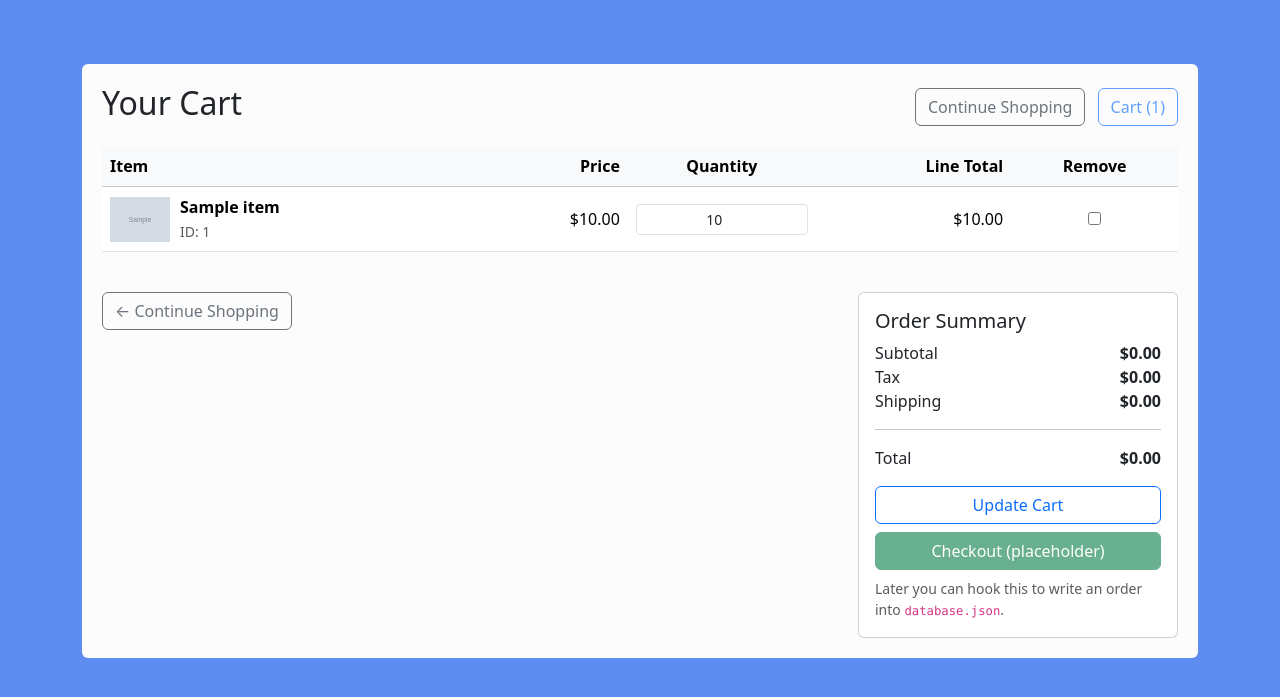
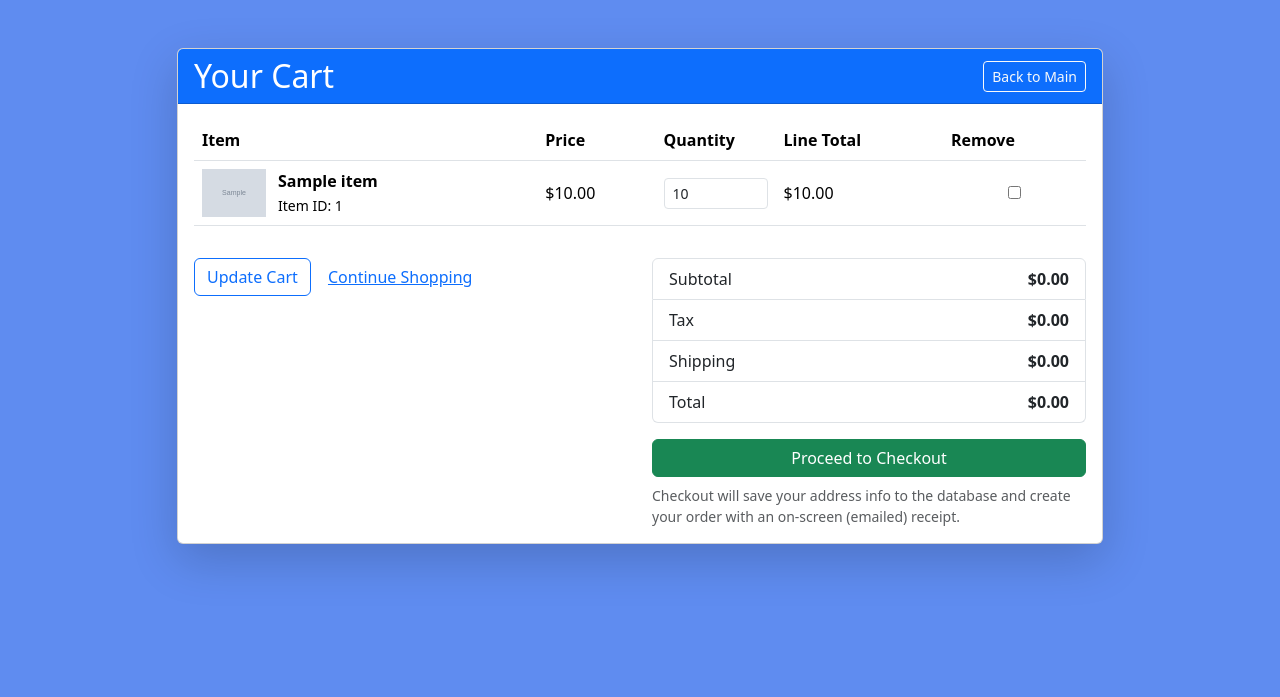
Before and after one commit to Krogers48/swe-3313-fall-2025-team-12, a Flask app: template source/templates/cart.html in a window 1280 px wide. Shown: the top 697 px of the page. Run offline with Flask 3, Linux system fonts and the light colour scheme; the template is opened without the code that fills it: most values are stand-ins (such as "Sample title", 1, 10 or a date in 2020).

Commit message:
new pages

```diff
--- a/source/templates/cart.html
+++ b/source/templates/cart.html
@@ -6,38 +6,30 @@ Shopping Cart
 
 {% block filling %}
 <body style="background-color: #5F8CF0;">
-    <div class="container" style="margin-top: 5%; margin-bottom: 5%;">
-        <div class="rounded" style="background-color: #fcfcfc; padding: 20px;">
-            <div class="d-flex justify-content-between align-items-center mb-3">
-                <h2>Your Cart</h2>
+    <main class="container my-5">
+        <section class="row justify-content-center">
+            <div class="col-lg-10">
+                <div class="card shadow-lg">
+                    <div class="card-header bg-primary text-white d-flex justify-content-between align-items-center">
+                        <h2 class="mb-0">Your Cart</h2>
                         <div>
-                    <a href="{{ url_for('main') }}" class="btn btn-outline-secondary me-2">
-                        Continue Shopping
+                            <a href="{{ url_for('main') }}" class="btn btn-outline-light btn-sm">
+                                Back to Main
                             </a>
-                    <span class="btn btn-outline-primary disabled">
-                        Cart ({{ cart_count }})
-                    </span>
                         </div>
                     </div>
-
-            {% if not items %}
-                <div class="alert alert-info">
-                    Your cart is currently empty.
-                </div>
-                <a href="{{ url_for('main') }}" class="btn btn-primary">
-                    Browse Inventory
-                </a>
-            {% else %}
-                <form method="post" action="{{ url_for('cart') }}">
+                    <div class="card-body">
+                        {% if items %}
+                            <form method="post">
                                 <div class="table-responsive">
                                     <table class="table align-middle">
-                            <thead class="table-light">
+                                        <thead>
                                             <tr>
-                                    <th scope="col">Item</th>
-                                    <th scope="col" class="text-end">Price</th>
-                                    <th scope="col" class="text-center">Quantity</th>
-                                    <th scope="col" class="text-end">Line Total</th>
-                                    <th scope="col" class="text-center">Remove</th>
+                                                <th>Item</th>
+                                                <th>Price</th>
+                                                <th style="width: 120px;">Quantity</th>
+                                                <th>Line Total</th>
+                                                <th>Remove</th>
                                             </tr>
                                         </thead>
                                         <tbody>
@@ -45,30 +37,27 @@ Shopping Cart
                                                 <tr>
                                                     <td>
                                                         <div class="d-flex align-items-center">
-                                            <img src="{{ item.img }}" alt="{{ item.name }}" style="width: 60px; height: auto; margin-right: 10px;">
+                                                            {% if item.img %}
+                                                                <img src="{{ item.img }}" alt="{{ item.name }}"
+                                                                     style="width: 64px; height: auto; margin-right: 12px;">
+                                                            {% endif %}
                                                             <div>
                                                                 <strong>{{ item.name }}</strong><br>
-                                                <small class="text-muted">ID: {{ item.item_id }}</small>
+                                                                <small>Item ID: {{ item.item_id }}</small>
                                                             </div>
                                                         </div>
                                                     </td>
-                                    <td class="text-end">
-                                        ${{ "%.2f"|format(item.price) }}
-                                    </td>
-                                    <td class="text-center" style="max-width: 90px;">
+                                                    <td>${{ '%.2f'|format(item.price) }}</td>
+                                                    <td>
                                                         <input type="number"
-                                               class="form-control form-control-sm text-center"
+                                                               class="form-control form-control-sm"
                                                                name="qty_{{ item.key }}"
-                                               min="1"
+                                                               min="0"
                                                                value="{{ item.quantity }}">
                                                     </td>
-                                    <td class="text-end">
-                                        ${{ "%.2f"|format(item.line_total) }}
-                                    </td>
+                                                    <td>${{ '%.2f'|format(item.line_total) }}</td>
                                                     <td class="text-center">
-                                        <input type="checkbox"
-                                               name="remove_{{ item.key }}"
-                                               aria-label="Remove {{ item.name }} from cart">
+                                                        <input type="checkbox" name="remove_{{ item.key }}">
                                                     </td>
                                                 </tr>
                                             {% endfor %}
@@ -76,53 +65,55 @@ Shopping Cart
                                     </table>
                                 </div>
 
-                    <div class="row mt-4">
-                        <div class="col-md-6 mb-3">
-                            <a href="{{ url_for('main') }}" class="btn btn-outline-secondary">
-                                &larr; Continue Shopping
+                                <div class="row mt-3">
+                                    <div class="col-md-6">
+                                        <button type="submit" class="btn btn-outline-primary">
+                                            Update Cart
+                                        </button>
+                                        <a href="{{ url_for('main') }}" class="btn btn-link">
+                                            Continue Shopping
                                         </a>
                                     </div>
                                     <div class="col-md-6">
-                            <div class="card ms-md-auto" style="max-width: 320px;">
-                                <div class="card-body">
-                                    <h5 class="card-title">Order Summary</h5>
-                                    <div class="d-flex justify-content-between">
+                                        <ul class="list-group">
+                                            <li class="list-group-item d-flex justify-content-between">
                                                 <span>Subtotal</span>
-                                        <strong>${{ "%.2f"|format(subtotal) }}</strong>
-                                    </div>
-                                    <div class="d-flex justify-content-between">
+                                                <strong>${{ '%.2f'|format(subtotal) }}</strong>
+                                            </li>
+                                            <li class="list-group-item d-flex justify-content-between">
                                                 <span>Tax</span>
-                                        <strong>${{ "%.2f"|format(tax) }}</strong>
-                                    </div>
-                                    <div class="d-flex justify-content-between">
+                                                <strong>${{ '%.2f'|format(tax) }}</strong>
+                                            </li>
+                                            <li class="list-group-item d-flex justify-content-between">
                                                 <span>Shipping</span>
-                                        <strong>${{ "%.2f"|format(shipping) }}</strong>
-                                    </div>
-                                    <hr>
-                                    <div class="d-flex justify-content-between">
+                                                <strong>${{ '%.2f'|format(shipping) }}</strong>
+                                            </li>
+                                            <li class="list-group-item d-flex justify-content-between">
                                                 <span>Total</span>
-                                        <strong>${{ "%.2f"|format(total) }}</strong>
-                                    </div>
-                                    <div class="mt-3 d-grid gap-2">
-                                        <button type="submit" class="btn btn-outline-primary">
-                                            Update Cart
-                                        </button>
-                                    </div>
-                                    <div class="mt-2 d-grid gap-2">
-                                        <button type="button" class="btn btn-success" disabled>
-                                            Checkout (placeholder)
-                                        </button>
-                                        <small class="text-muted">
-                                            Later you can hook this to write an order into <code>database.json</code>.
+                                                <strong>${{ '%.2f'|format(total) }}</strong>
+                                            </li>
+                                        </ul>
+                                        <a href="{{ url_for('checkout') }}"
+                                           class="btn btn-success w-100 mt-3">
+                                            Proceed to Checkout
+                                        </a>
+                                        <small class="text-muted d-block mt-2">
+                                            Checkout will save your address info to the database and
+                                            create your order with an on-screen (emailed) receipt.
                                         </small>
                                     </div>
                                 </div>
+                            </form>
+                        {% else %}
+                            <p>Your cart is currently empty.</p>
+                            <a href="{{ url_for('main') }}" class="btn btn-primary">
+                                Browse Inventory
+                            </a>
+                        {% endif %}
                     </div>
                 </div>
             </div>
-                </form>
-            {% endif %}
-        </div>
-    </div>
+        </section>
+    </main>
 </body>
 {% endblock %}
```
Also changed, not shown: source/templates/receipt.html (added, +83 -0 lines). Lines whose indentation alone changed are shown as unchanged.
